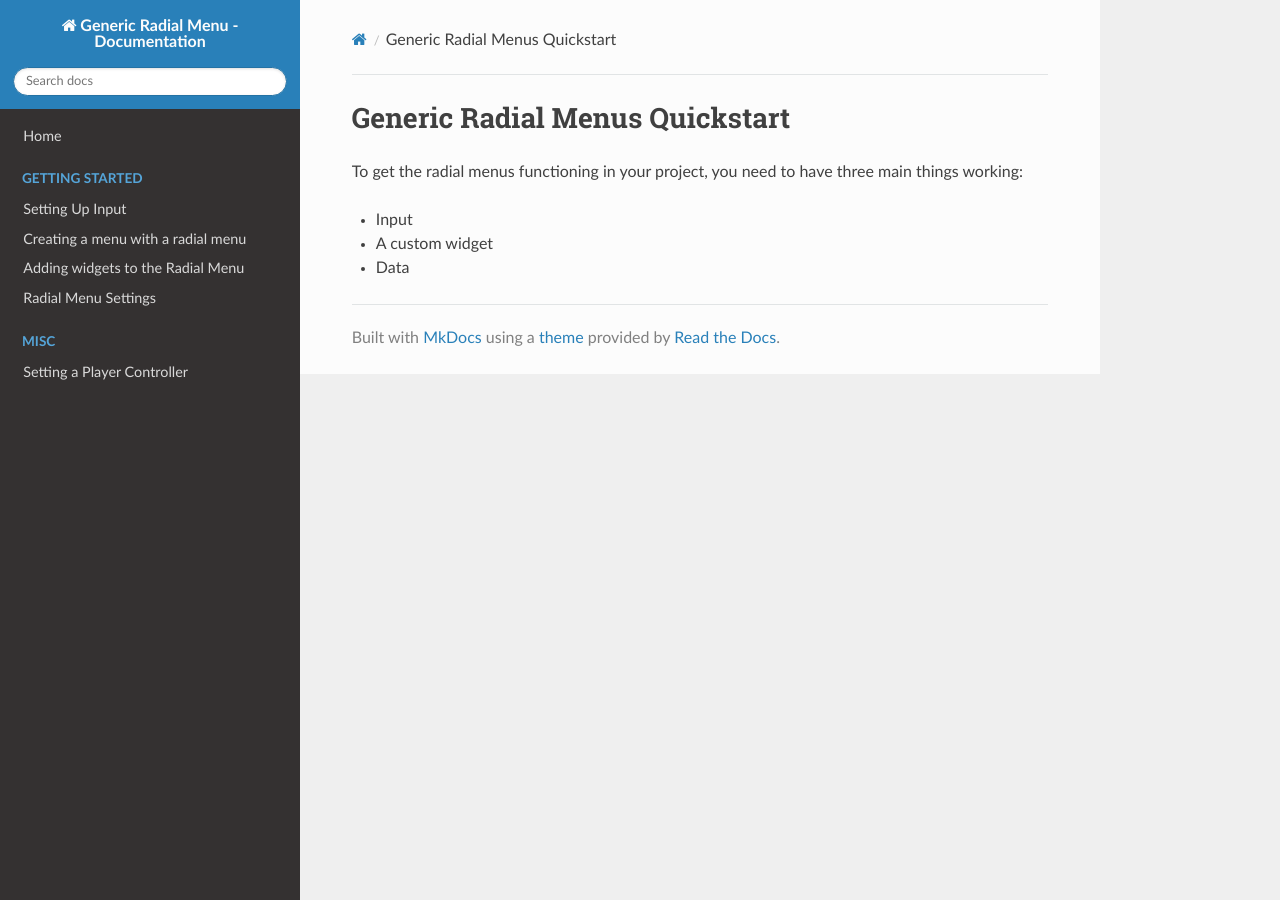
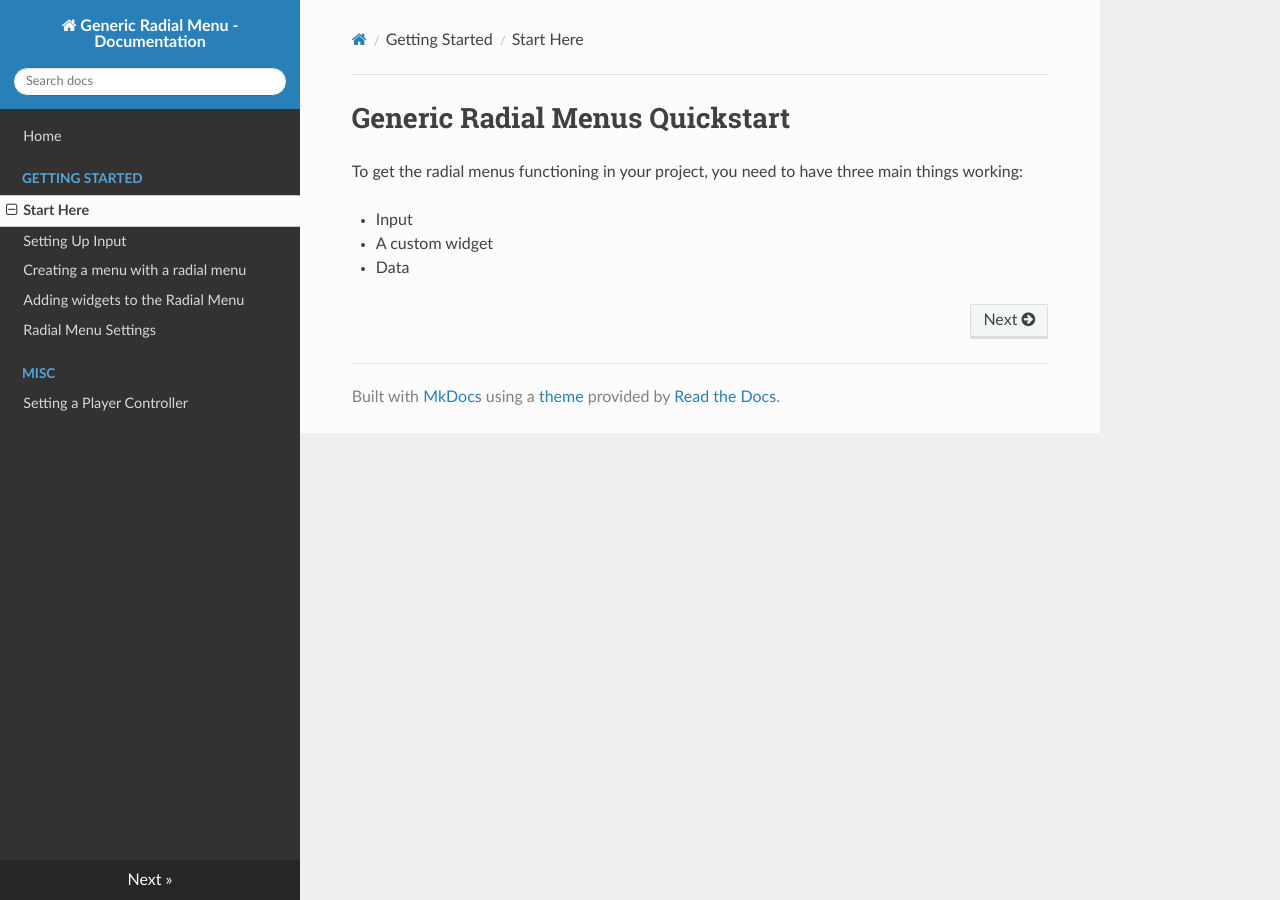
Before and after one commit to DeepFriedCircuits/GenericRadialMenus, an MkDocs documentation site: the page built from docs/getting_started.md, in a window 1280 px wide. Built offline with MkDocs 1.6.1, drawn with Linux system fonts in a browser that asks for light colours; nearby versions of some CDN libraries; old or Windows-style settings are respelled for this version of MkDocs.

Commit message:
update nav

```diff
--- a/mkdocs.yml
+++ b/mkdocs.yml
@@ -3,6 +3,7 @@ site_name: Generic Radial Menu - Documentation
 nav:
     - Home: index.md
     - Getting Started:
+        - Start Here: getting_started.md
         - Setting Up Input: GettingStarted\1setting_up_input.md
         - Creating a menu with a radial menu: GettingStarted\2creating_first_widget.md
         - Adding widgets to the Radial Menu: GettingStarted\3adding_icons.md
```
